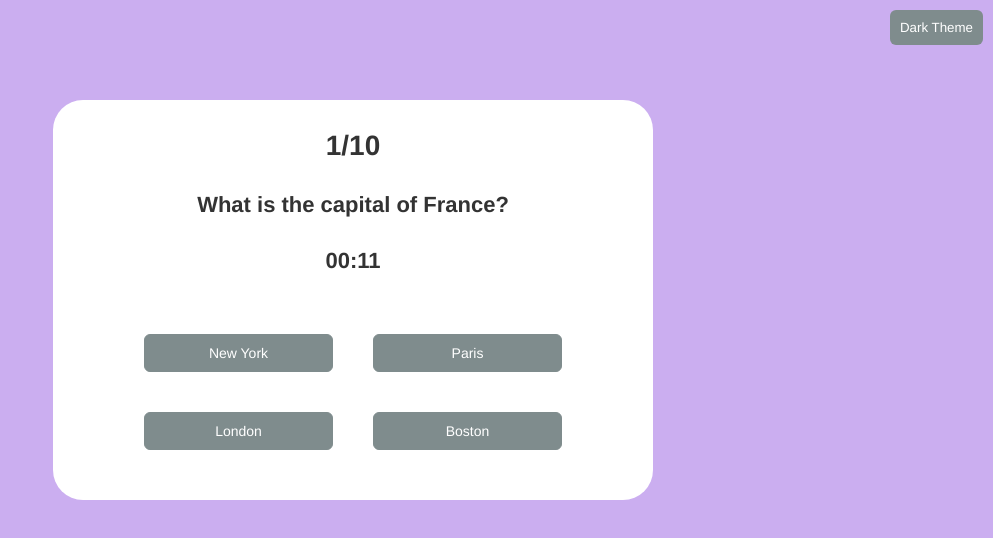
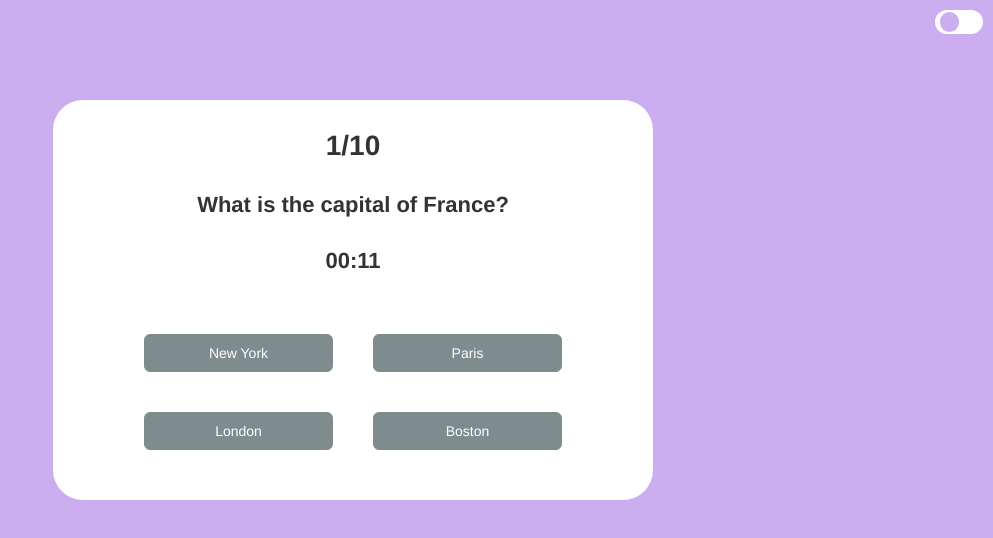
Before and after one commit to kdrvthdr/Practice-JS, a plain HTML site: page Test Task/Quiz/index.html in a window 1280 px wide. Shown: the whole page, without its empty margins (287-1280 px from the left). Drawn offline with Linux system fonts and the light colour scheme.

Commit message:
refactor: light/dark theme toggle button

```diff
--- a/Test Task/Quiz/index.html
+++ b/Test Task/Quiz/index.html
@@ -7,7 +7,9 @@
   <link rel = "stylesheet" href="style.css">
  </head>
  <body>
-    <button id="theme-toggle">Dark Theme</button>
+    <div id="theme-toggle">
+        <div class="circle"></div>
+    </div>
     <div class="quiz-wrapper">
         <div id="question-count">
             <h1>Question ...</h1>
--- a/Test Task/Quiz/style.css
+++ b/Test Task/Quiz/style.css
@@ -33,6 +33,12 @@
     --max-width-quiz: 600px;
 
     --transition-duration: 0.3s;
+
+    --toggle-width: 3rem;
+    --toggle-height: 1.5rem;
+    --circle-size: 1.2rem;
+    --circle-margin: 0.15rem;
+    --circle-offset-right: 1.35rem;
 
     color-scheme: light;
 }
@@ -168,17 +174,26 @@ body {
     position: absolute;
     top: var(--padding-small);
     right: var(--padding-small);
-    padding: var(--padding-small);
-    border: none;
-    border-radius: var(--min-border-radius);
-    background-color: var(--btn-bg-color);
-    color: var(--btn-text-color);
+    width: var(--toggle-width);
+    height: var(--toggle-height);
+    border-radius: var(--max-border-radius);
+    background-color: var(--quiz-bg-color);
     cursor: pointer;
-    transition: all var(--transition-duration);
 }
 
-#theme-toggle:hover {
-    background-color: var(--btn-hover-color);
+.circle{
+    position: absolute;
+    width: var(--circle-size);
+    height: var(--circle-size);
+    left: var(--circle-margin);
+    background-color: var(--main-bg-color);
+    border-radius: var(--max-border-radius);
+    transition: all var(--transition-duration);
+    margin: var(--circle-margin);
+}
+
+.circle.right {
+    left: var(--circle-offset-right);
 }
 
 
--- a/Test Task/Quiz/theme.js
+++ b/Test Task/Quiz/theme.js
@@ -1,10 +1,12 @@
 document.addEventListener('DOMContentLoaded', () => {
     const themeToggle = document.getElementById('theme-toggle');
-
+    const circle = document.querySelector('.circle');
     themeToggle.addEventListener('click', () => {
         document.body.classList.toggle('dark-theme');
-        if(themeToggle.textContent === "Dark Theme"){
-            themeToggle.textContent = "Light Theme";
+        if (document.body.classList.contains('dark-theme')) {
+            circle.classList.add('right');
+        } else {
+            circle.classList.remove('right');
         }
     });
 });
```
